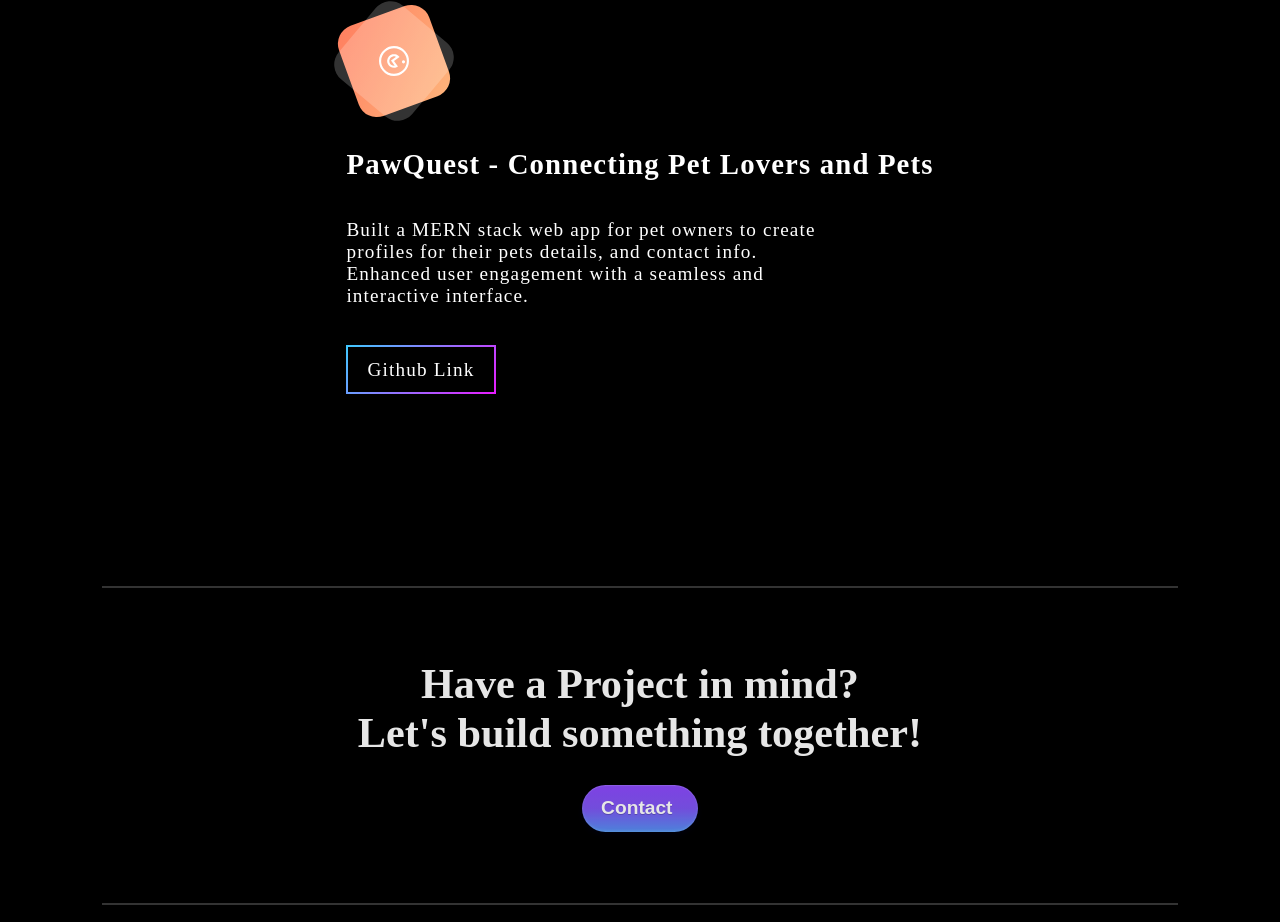
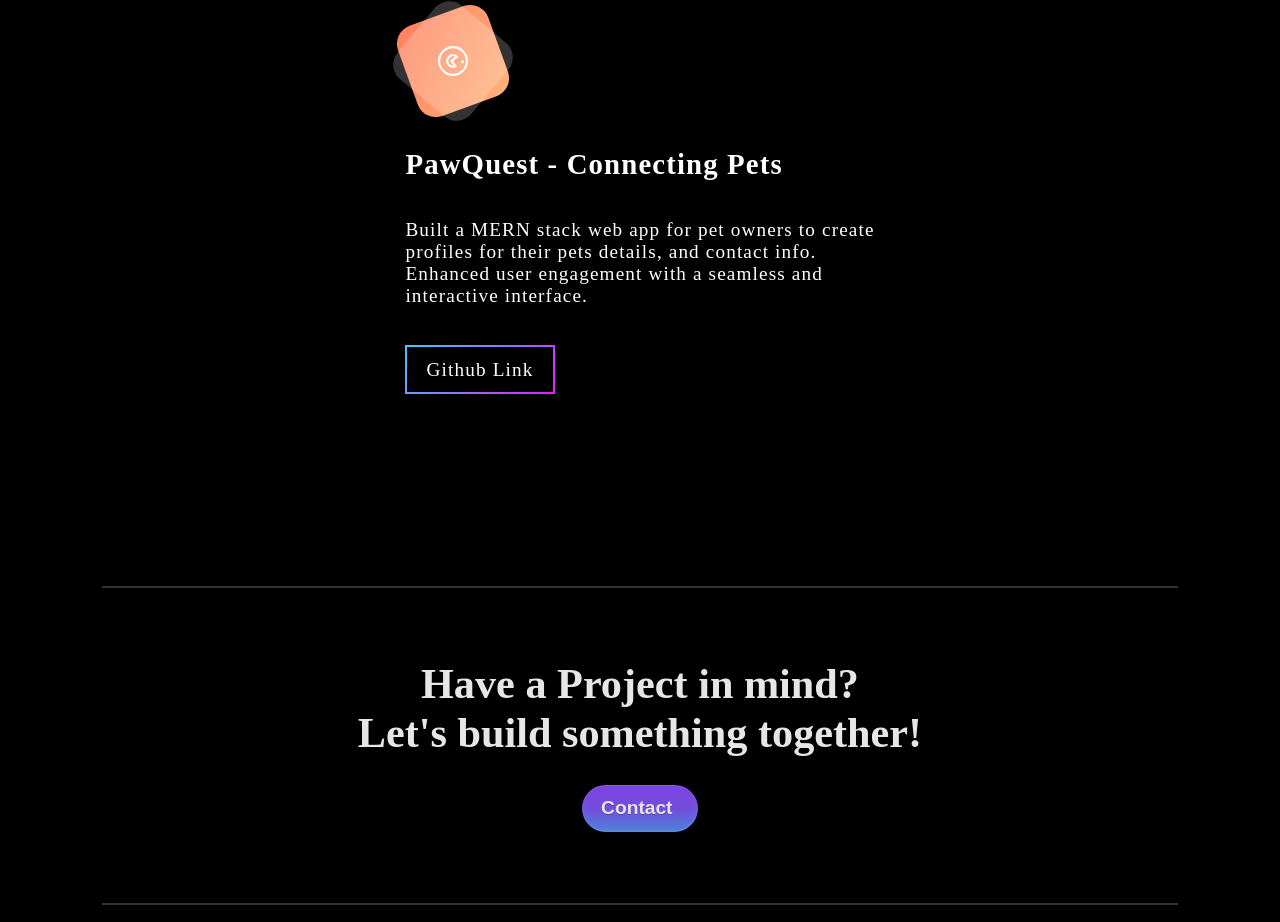
Before and after one commit to sanyxmm/Portfolio, a React (Vite) app: page / in a window 1280 px wide. Shown: the part 1967-2889 px from the top of the page. Built offline with nearby package versions, Linux system fonts and the light colour scheme.

Commit message:
Update Work.jsx

```diff
--- a/src/pages/Works/Work.jsx
+++ b/src/pages/Works/Work.jsx
@@ -14,7 +14,7 @@ const Work = () => {
     </div>
       </div>
 
-      <h2>PawQuest - Connecting Pet Lovers and Pets</h2>
+      <h2>PawQuest - Connecting Pets</h2>
       <p>  Built a MERN stack web app for pet owners to create<br />  profiles for their pets details, and contact info. <br />Enhanced user engagement with a seamless and<br />  interactive interface.</p>
       <a href="https://github.com/sanyxmm/fidofinder" class="fancy-button">Github Link </a>
 
```
